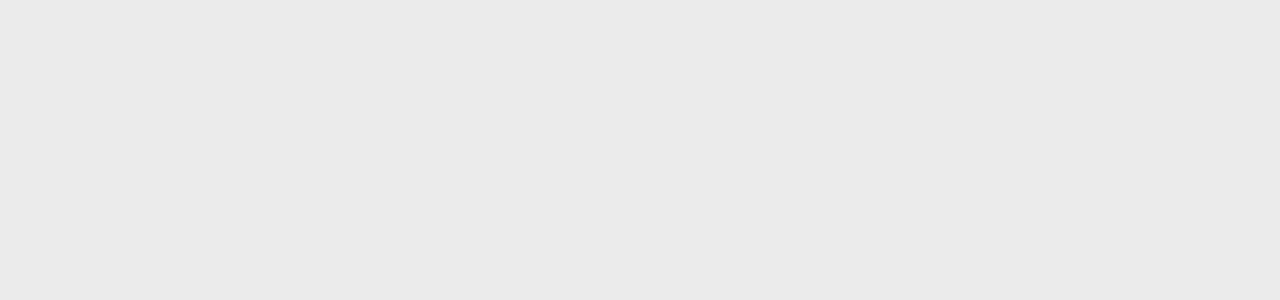
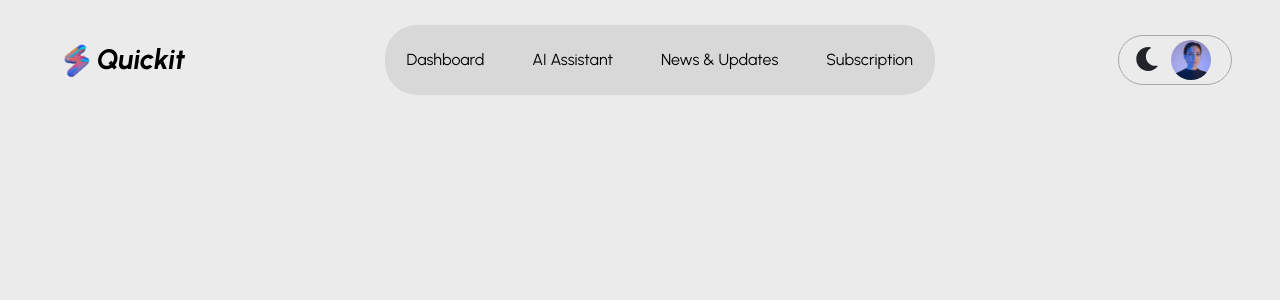
Before and after one commit to Remote-Company-Simulation-RCS/ai-dashboard, a React (Create React App) app: page /profile in a window 1280 px wide. Before the commit this address had no page. Shown: the top 300 px of the page. Built offline with nearby package versions, Linux system fonts and the light colour scheme; what groq-sdk would draw is missing.

Commit message:
add profilepage

```diff
--- a/src/App.js
+++ b/src/App.js
@@ -4,6 +4,8 @@
 import SignUpPage from "./pages/SignUpPage.jsx";
 import SignInPage from "./pages/SignInPage.jsx";
 import SubscriptionPage from "./pages/SubscriptionPage.jsx";
+
+import ProfilePage from "./pages/ProfilePage.jsx";
 
 function App() {
   return (
@@ -14,6 +16,7 @@
           <Route path="/signup" element={<SignUpPage />} />
           <Route path="/subscription" element={<SubscriptionPage />} />
           <Route path="/assistant" element={<AssistantPage />} />
+          <Route path="/profile" element={<ProfilePage />} />
         </Routes>
       </div>
     </Router>
--- /dev/null
+++ b/src/pages/ProfilePage.jsx
@@ -0,0 +1,13 @@
+import React from 'react'
+import "../styles/pages/profilePage.css"
+import "../styles/main.css"
+import Navbar from "../components/Navbar.jsx"
+
+
+export default function ProfilePage() {
+    return (
+        <>
+        <Navbar/>
+        </>
+    )
+}
```
Also changed, not shown: src/styles/pages/profilePage.css (added).
